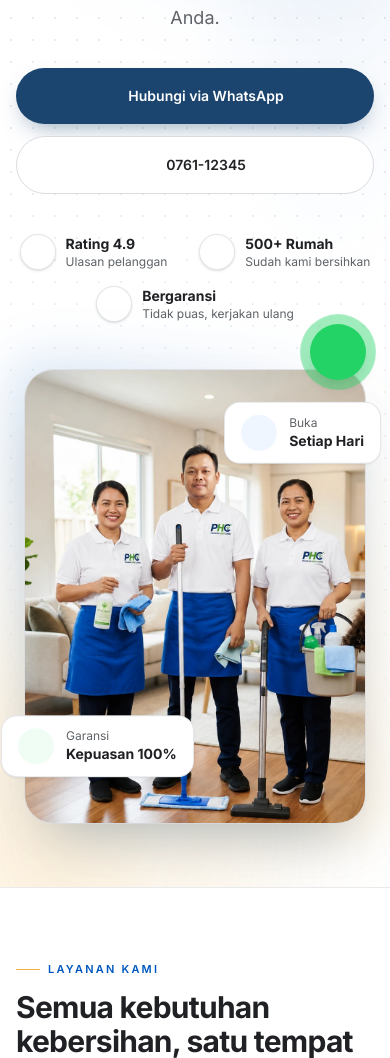
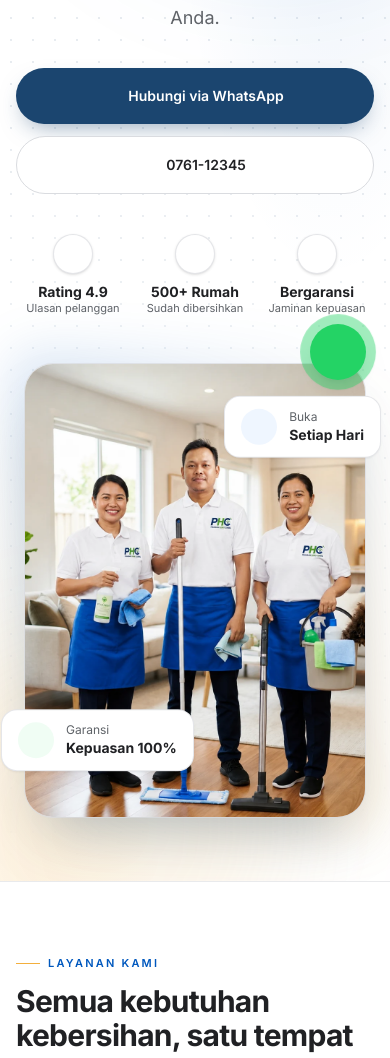
Before and after one commit to edipurwanto1988/phc, a Laravel app: page / in a window 390 px wide. Shown: the part 440-1498 px from the top of the page. Run offline with Laravel 12, Linux system fonts and the light colour scheme; data comes from the database, SQL or seed files in the repository; style sheets or scripts are compiled from the project's sources; parts of the project's set-up code (start-up, migrations or seed data) failed here and were passed over; some web fonts are replaced.

Commit message:
fix(home): rapikan trust row hero di mobile jadi 3 kolom sejajar

```diff
--- a/resources/views/pages/home.blade.php
+++ b/resources/views/pages/home.blade.php
@@ -55,26 +55,26 @@
                     </div>
 
                     <!-- Trust row -->
-                    <div class="mt-10 flex flex-wrap items-center justify-center md:justify-start gap-x-8 gap-y-4">
-                        <div class="flex items-center gap-2.5">
-                            <span class="w-9 h-9 rounded-full bg-white border border-border/70 shadow-sm flex items-center justify-center text-accent"><i class="ri-star-fill"></i></span>
-                            <div class="text-left leading-tight">
+                    <div class="mt-10 grid grid-cols-3 gap-2 md:flex md:items-center md:gap-x-8">
+                        <div class="flex flex-col items-center text-center gap-2 md:flex-row md:text-left md:gap-2.5">
+                            <span class="w-10 h-10 md:w-9 md:h-9 rounded-full bg-white border border-border/70 shadow-sm flex items-center justify-center text-accent shrink-0"><i class="ri-star-fill"></i></span>
+                            <div class="leading-tight">
                                 <p class="text-sm font-bold text-text-primary">Rating 4.9</p>
-                                <p class="text-xs text-text-secondary">Ulasan pelanggan</p>
+                                <p class="text-[11px] md:text-xs text-text-secondary">Ulasan pelanggan</p>
                             </div>
                         </div>
-                        <div class="flex items-center gap-2.5">
-                            <span class="w-9 h-9 rounded-full bg-white border border-border/70 shadow-sm flex items-center justify-center text-secondary"><i class="ri-home-smile-line"></i></span>
-                            <div class="text-left leading-tight">
+                        <div class="flex flex-col items-center text-center gap-2 md:flex-row md:text-left md:gap-2.5">
+                            <span class="w-10 h-10 md:w-9 md:h-9 rounded-full bg-white border border-border/70 shadow-sm flex items-center justify-center text-secondary shrink-0"><i class="ri-home-smile-line"></i></span>
+                            <div class="leading-tight">
                                 <p class="text-sm font-bold text-text-primary">500+ Rumah</p>
-                                <p class="text-xs text-text-secondary">Sudah kami bersihkan</p>
+                                <p class="text-[11px] md:text-xs text-text-secondary">Sudah dibersihkan</p>
                             </div>
                         </div>
-                        <div class="flex items-center gap-2.5">
-                            <span class="w-9 h-9 rounded-full bg-white border border-border/70 shadow-sm flex items-center justify-center text-green-600"><i class="ri-shield-check-line"></i></span>
-                            <div class="text-left leading-tight">
+                        <div class="flex flex-col items-center text-center gap-2 md:flex-row md:text-left md:gap-2.5">
+                            <span class="w-10 h-10 md:w-9 md:h-9 rounded-full bg-white border border-border/70 shadow-sm flex items-center justify-center text-green-600 shrink-0"><i class="ri-shield-check-line"></i></span>
+                            <div class="leading-tight">
                                 <p class="text-sm font-bold text-text-primary">Bergaransi</p>
-                                <p class="text-xs text-text-secondary">Tidak puas, kerjakan ulang</p>
+                                <p class="text-[11px] md:text-xs text-text-secondary">Jaminan kepuasan</p>
                             </div>
                         </div>
                     </div>
```
Also changed, not shown: 3 other files.
